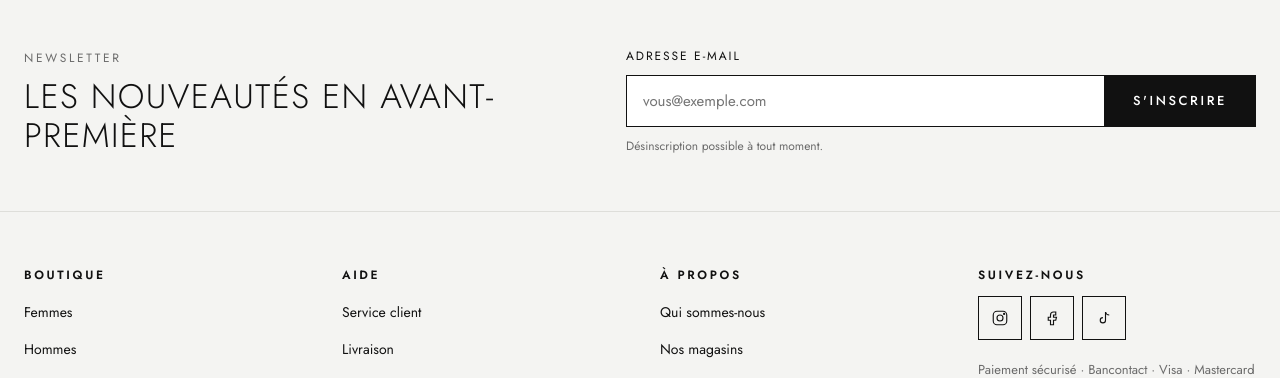
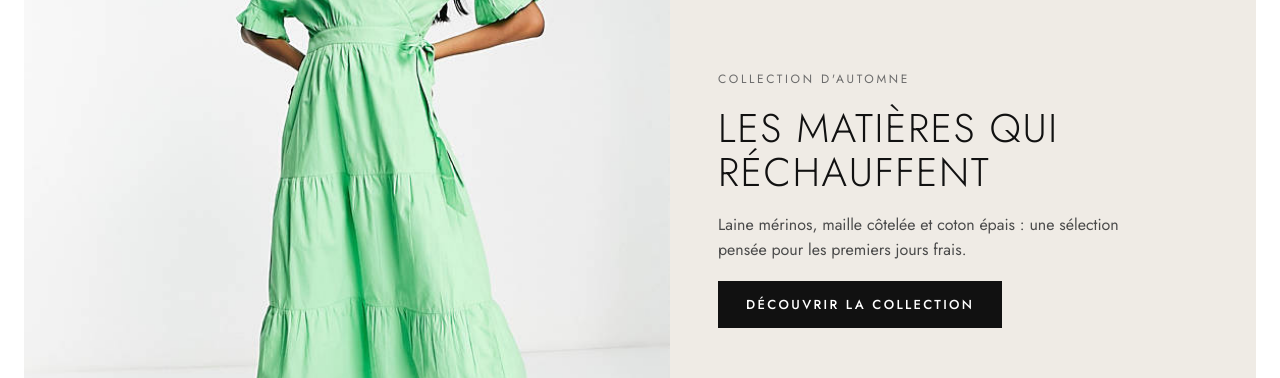
Before and after one commit to Kastit-Zakaria/ecommerce-app, a React (Vite) app in the folder frontend/: page / in a window 1280 px wide. Shown: the part 1491-1869 px from the top of the page. Built offline with nearby package versions, Linux system fonts and the light colour scheme; no server answers.

Commit message:
Ajout de la bannière éditoriale

```diff
--- /dev/null
+++ b/frontend/src/components/EditorialBanner.jsx
@@ -0,0 +1,25 @@
+const EditorialBanner = () => {
+    return (
+        <section className="editorial" aria-label="Collection du moment">
+            <div className="editorial__inner">
+                <img
+                    src="/images/women3.jpeg"
+                    alt="Mannequin portant une pièce de la collection d'automne"
+                    className="editorial__image"
+                />
+
+                <div className="editorial__content">
+                    <p className="editorial__overline">Collection d'automne</p>
+                    <h2 className="editorial__title">Les matières qui réchauffent</h2>
+                    <p className="editorial__text">
+                        Laine mérinos, maille côtelée et coton épais : une sélection pensée
+                        pour les premiers jours frais.
+                    </p>
+                    <a href="#produits" className="editorial__button">Découvrir la collection</a>
+                </div>
+            </div>
+        </section>
+    );
+};
+
+export default EditorialBanner;
--- a/frontend/src/pages/Home.jsx
+++ b/frontend/src/pages/Home.jsx
@@ -3,6 +3,7 @@ import HeroVideo from '../components/HeroVideo';
 import Reassurance from '../components/Reassurance';
 import Universes from '../components/Universes';
 import ProductList from '../components/ProductList';
+import EditorialBanner from '../components/EditorialBanner';
 import ProductModal from '../components/ProductModal';
 
 const Home = ({ selectedCategory, onSelectCategory }) => {
@@ -41,6 +42,8 @@ const Home = ({ selectedCategory, onSelectCategory }) => {
                 />
             </div>
 
+            <EditorialBanner />
+
             {modal}
         </div>
     );
--- /dev/null
+++ b/frontend/src/styles/components/editorial-banner.css
@@ -0,0 +1,81 @@
+.editorial {
+    max-width: 1360px;
+    margin: 0 auto;
+    padding: 0 24px 24px;
+}
+
+/* Image à gauche, texte à droite (l'un sous l'autre sur petit écran) */
+.editorial__inner {
+    display: flex;
+    flex-wrap: wrap;
+    background: #efebe5;
+}
+
+.editorial__image {
+    flex: 1 1 420px;
+    width: 100%;
+    min-width: 0;
+    max-height: 560px;
+    object-fit: cover;
+}
+
+.editorial__content {
+    flex: 1 1 360px;
+    display: flex;
+    flex-direction: column;
+    justify-content: center;
+    align-items: flex-start;
+    gap: 18px;
+    padding: 48px;
+}
+
+.editorial__overline {
+    margin: 0;
+    font-size: 12px;
+    letter-spacing: 0.22em;
+    text-transform: uppercase;
+    color: var(--color-muted);
+}
+
+.editorial__title {
+    margin: 0;
+    font-size: 40px;
+    font-weight: 300;
+    line-height: 1.1;
+    letter-spacing: 0.04em;
+    text-transform: uppercase;
+}
+
+.editorial__text {
+    margin: 0;
+    max-width: 420px;
+    line-height: 1.6;
+    color: #4a4a4a;
+}
+
+.editorial__button {
+    display: inline-block;
+    padding: 14px 28px;
+    background: var(--color-text);
+    color: #ffffff;
+    font-size: 13px;
+    font-weight: 500;
+    letter-spacing: 0.18em;
+    text-transform: uppercase;
+    text-decoration: none;
+}
+
+.editorial__button:hover {
+    background: #333333;
+    color: #ffffff;
+}
+
+@media (max-width: 720px) {
+    .editorial__content {
+        padding: 32px 24px;
+    }
+
+    .editorial__title {
+        font-size: 30px;
+    }
+}
--- a/frontend/src/styles/index.css
+++ b/frontend/src/styles/index.css
@@ -7,5 +7,6 @@
 @import "./components/reassurance.css";
 @import "./components/universes.css";
 @import "./components/product-list.css";
+@import "./components/editorial-banner.css";
 @import "./components/product-modal.css";
 @import "./components/footer.css";
```
